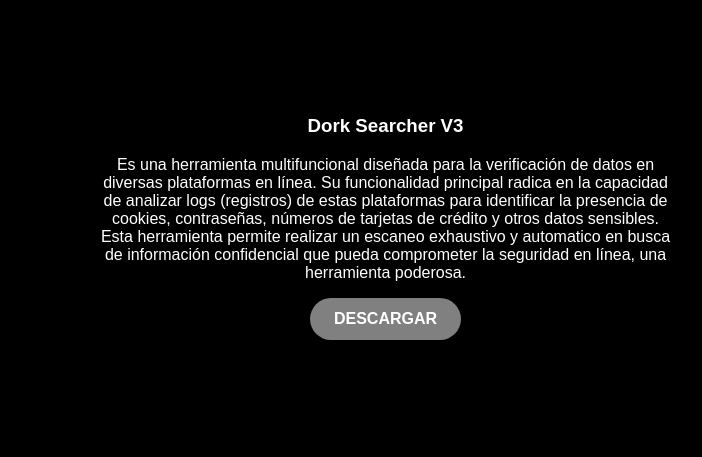
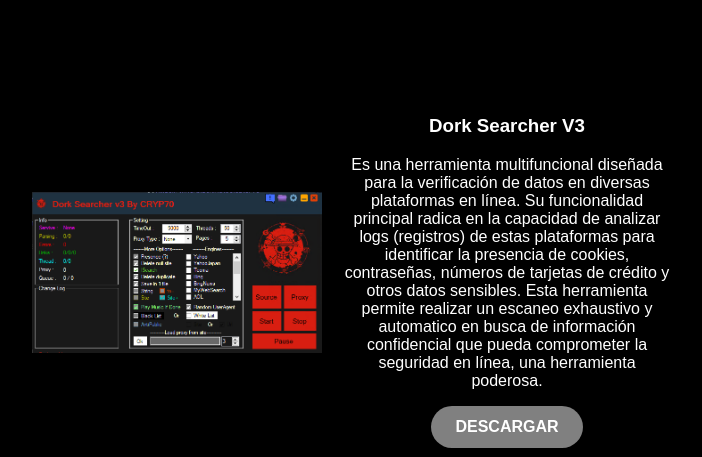
Before and after one commit to PuNcHMaDeDeV2321/WEB-PAGE, a plain HTML site: page index.html in a window 1280 px wide. Shown: the part 299-756 px from the top of the page, without its empty margins (288-990 px from the left). Drawn offline with Linux system fonts and the light colour scheme.

Commit message:
Update index.html

```diff
--- a/index.html
+++ b/index.html
@@ -18,7 +18,7 @@
     </div>
 
         <div class="product-container">
-        <img loading="lazy" src="./img/products/dork-searcher-v3.png" alt="">
+        <img loading="lazy" src="./img/dork-searcher-v3.png" alt="">
         <div>
             <h3>Dork Searcher V3</h3>
             <p>Es una herramienta multifuncional diseñada para la verificación de datos en diversas plataformas
```
